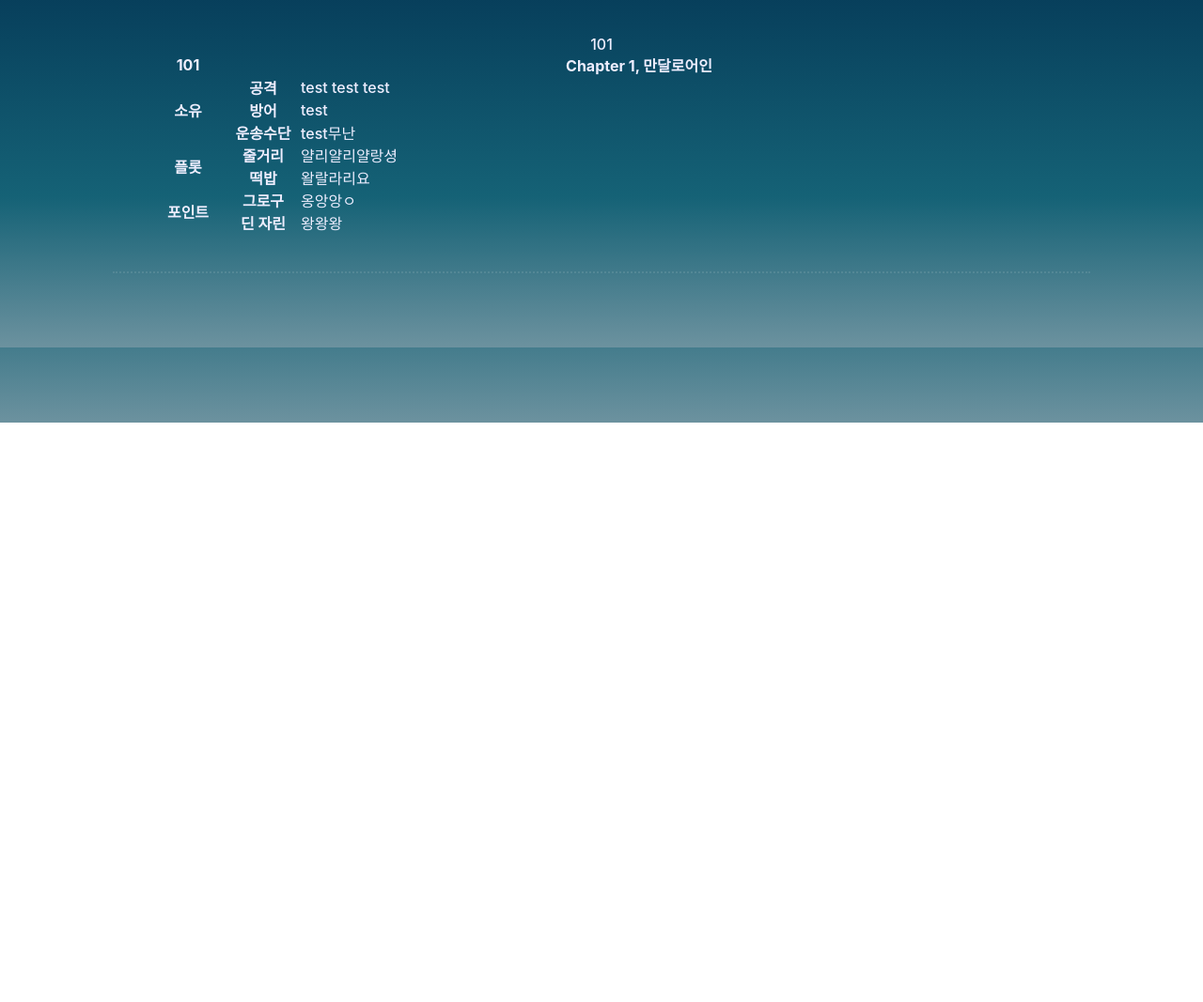
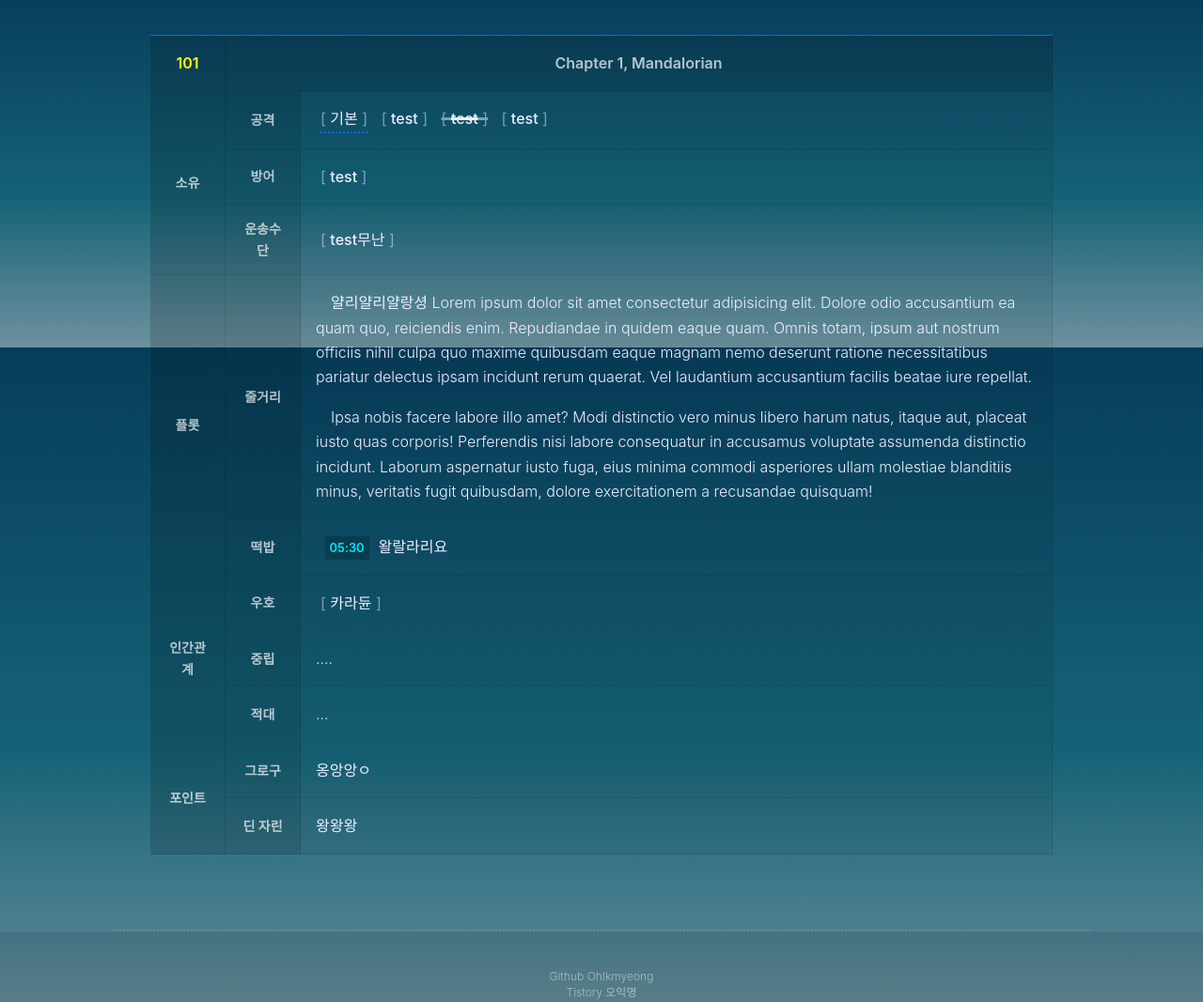
Before and after one commit to OhIkmyeong/mandalorian_ep, a plain HTML site: page index.html in a window 1280 px wide. Shown: the part 430-1497 px from the top of the page at 94% size. Before the commit the page ends 880 px from the top, so only its background shows below. Drawn offline with Linux system fonts and the light colour scheme; a web font is replaced by a local one.

Commit message:
2022-03-14

```diff
--- a/css/header.css
+++ b/css/header.css
@@ -72,3 +72,12 @@ header .info{
     margin-top:1em;
     line-height:1.6;
     font-size:14px;color:rgba(255,255,255,.8);}
+
+/* [footer] */
+footer{
+    position:relative;
+    width:100%;
+    padding:var(--gap);
+    background:rgba(0,0,0,.1);
+    text-align:center;font-size:12px; color:rgba(255,255,255,.5);
+}
--- a/css/main.css
+++ b/css/main.css
@@ -28,8 +28,53 @@ main{
 
 /* [테이블] */
 .tbl{
+    position:relative;
     width:100%;
-}
+    margin-bottom:var(--gap);
+    border-top:1px solid var(--disney-3);}
+
+.tbl caption{display:none;}
+
+.tbl th, .tbl td{
+    position:relative;
+    padding:1em;
+    line-height:1.65;
+    background:rgba(0,0,0,.05);
+    border:1px solid rgba(0,0,0,.1); border-width:0 1px 1px 0;}
+
+.tbl th{
+    background:rgba(0,0,0,.15);
+    font-size:14px;font-weight:600;color:rgba(255,255,255,.7);}
+
+.tbl td p{text-indent:1em; margin-top:1em;}
+.tbl td p:first-child{margin-top:0;}
+    /* thead */
+    .tbl thead th{font-size:1rem;}
+    .tbl thead th:first-child{color:yellow;}
 
 /* [라벨] */
-/* 취소된거도 추가해라 */
+.lbl{
+    display:inline-block;
+    position:relative;
+    margin:0 5px;
+    font-weight:500;
+    cursor:pointer;}
+
+    .lbl::before,.lbl::after{opacity:.5;font-weight:400;}
+    .lbl::before{content:'[ ';}
+    .lbl::after{content:' ]';}
+
+
+    /* 취소 */
+    .lbl.cancel{text-decoration:line-through; text-decoration-thickness:3px;}
+
+    /* 더보기 */
+    .lbl[data-more]{border-bottom:2px dotted var(--disney-3);}
+
+
+/* [타임스탬프] */
+.timeStamp{
+    padding:5px;
+    margin-right:10px; margin-left:-.5em;
+    background:rgba(0,0,0,.2);
+    font-weight:600; font-size:.8em; color:var(--disney-2);}
--- a/css/reset.css
+++ b/css/reset.css
@@ -27,10 +27,9 @@ table{table-layout:fixed;border-collapse:separate;border-spacing:0;width:100%;}
 html,body{
     width:100%;
     font-family: Pretendard, -apple-system, BlinkMacSystemFont, system-ui, Roboto, 'Helvetica Neue', 'Segoe UI', 'Apple SD Gothic Neo', 'Noto Sans KR', 'Malgun Gothic', sans-serif;
-    font-size:16px; font-weight:500;color:var(--f1);}
+    font-size:16px; font-weight:300;color:var(--f1);}
 
 body{
-    min-height:100vh;
     background:var(--gd-dark);}
 
 #bg{
--- a/index.html
+++ b/index.html
@@ -22,13 +22,14 @@
     <main>
         <section class="season s01">
             <h2>시즌 01 : 총 에피소드 <strong>8</strong>개</h2>
+
             <table class="tbl">
                 <caption>101</caption>
                 <colgroup><col style="width:80px;"/><col style="width:80px;"/><col/></colgroup>
                 <thead>
                     <tr>
                         <th>101</th>
-                        <th colspan="2">Chapter 1, 만달로어인</th>
+                        <th colspan="2">Chapter 1, Mandalorian</th>
                     </tr>
                 </thead>
                 <tbody>
@@ -36,8 +37,9 @@
                         <th rowspan="3" scope="row">소유</th>
                         <th>공격</th>
                         <td>
+                            <span class="lbl" data-more="weapon">기본</span>
                             <span class="lbl">test</span>
-                            <span class="lbl">test</span>
+                            <span class="lbl cancel">test</span>
                             <span class="lbl">test</span>
                         </td>
                     </tr>
@@ -56,13 +58,27 @@
                     <tr>
                         <th rowspan="2" scope="row">플롯</th>
                         <th>줄거리</th>
-                        <td>얄리얄리얄랑셩</td>
+                        <td><p>얄리얄리얄랑셩 Lorem ipsum dolor sit amet consectetur adipisicing elit. Dolore odio accusantium ea quam quo, reiciendis enim. Repudiandae in quidem eaque quam. Omnis totam, ipsum aut nostrum officiis nihil culpa quo maxime quibusdam eaque magnam nemo deserunt ratione necessitatibus pariatur delectus ipsam incidunt rerum quaerat. Vel laudantium accusantium facilis beatae iure repellat.</p> <p>Ipsa nobis facere labore illo amet? Modi distinctio vero minus libero harum natus, itaque aut, placeat iusto quas corporis! Perferendis nisi labore consequatur in accusamus voluptate assumenda distinctio incidunt. Laborum aspernatur iusto fuga, eius minima commodi asperiores ullam molestiae blanditiis minus, veritatis fugit quibusdam, dolore exercitationem a recusandae quisquam!</p></td>
                     </tr>
                     <tr>
                         <th>떡밥</th>
                         <td>
-                            <p><span class="timeStamp">왈랄라리요</span></p>
+                            <p><span class="timeStamp">05:30</span>왈랄라리요</p>
                         </td>
+                    </tr>
+
+                    <tr>
+                        <th rowspan="3">인간관계</th>
+                        <th>우호</th>
+                        <td><span class="lbl">카라듄</span></td>
+                    </tr>
+                    <tr>
+                        <th>중립</th>
+                        <td>....</td>
+                    </tr>
+                    <tr>
+                        <th>적대</th>
+                        <td>...</td>
                     </tr>
 
                     <tr>
@@ -78,5 +94,12 @@
             </table>
         </section><!-- S01 -->
     </main>
+
+    <section class="sect_more" data-more-about="weapon"></section>
+
+    <footer>
+        <p><span>Github</span> <a href="https://github.com/OhIkmyeong" target="_blank">OhIkmyeong</a></p>
+        <p><span>Tistory</span> <a href="https://aosceno.tistory.com/" target="_blank">오익명</a></p>
+    </footer>
 </body>
 </html>
--- /dev/null
+++ b/json/more.json
@@ -0,0 +1,3 @@
+{
+    "weapon" : []
+}
```
Also changed, not shown: [TEMPLATE].html (+22 -6 lines), 1 other file.
